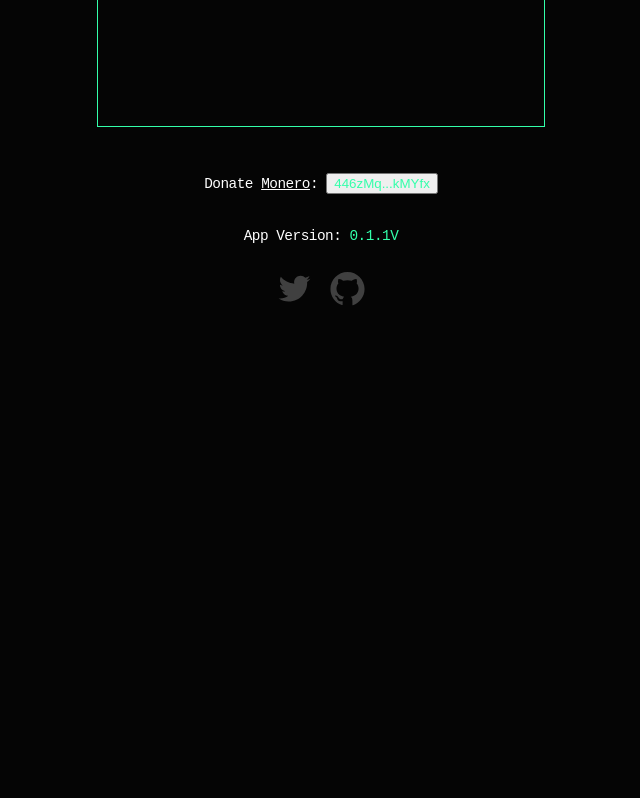
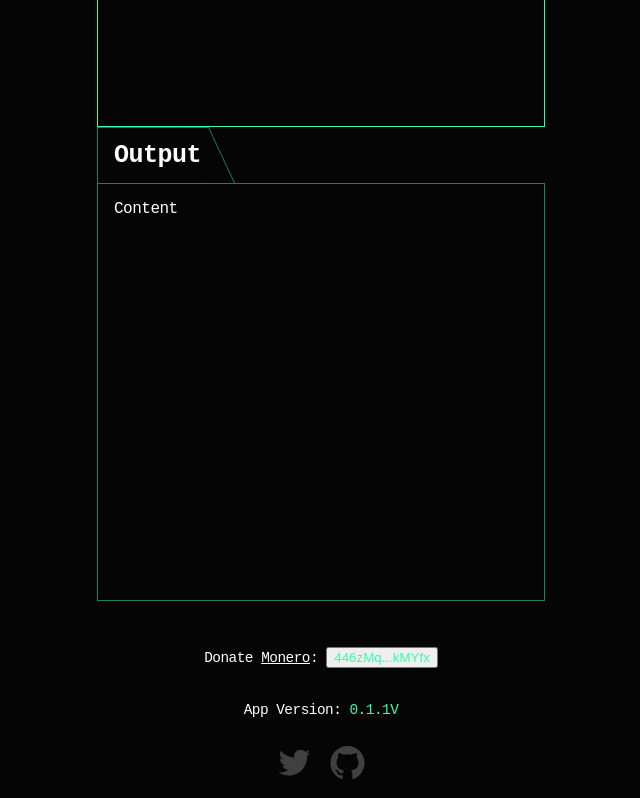
Before and after one commit to AmphibianDev/file-wallet, a React (Vite) app: page / in a window 1280 px wide. Shown: the part 560-1358 px from the top of the page, without its empty margins (319-959 px from the left). Before the commit the page ends 901 px from the top, so only its background shows below. Built offline with nearby package versions, Linux system fonts and the light colour scheme; the HTML template or start-up script is replaced by a standard one.

Commit message:
add OutputSection

```diff
--- a/src/App.tsx
+++ b/src/App.tsx
@@ -1,6 +1,7 @@
 import NavBar from './components/NavBar';
 import Footer from './components/Footer';
 import InputSection from './components/InputSection';
+import OutputSection from './components/OutputSection';
 
 import AppCSS from './App.module.css';
 
@@ -10,6 +11,7 @@ function App() {
       <NavBar />
       <main>
         <InputSection />
+        <OutputSection />
       </main>
       <Footer />
     </div>
--- /dev/null
+++ b/src/components/OutputSection.module.css
@@ -0,0 +1,11 @@
+@import '/src/index.css';
+
+.container {
+  min-height: clamp(21rem, 80vw + 1rem, 24rem);
+  padding: 1rem;
+  border: 1px solid var(--color-primary-dark);
+
+  @media (--breakpoint-md) {
+    overflow-y: scroll;
+  }
+}
--- /dev/null
+++ b/src/components/OutputSection.tsx
@@ -0,0 +1,23 @@
+import classNames from 'classnames';
+
+import InputSectionCSS from './InputSection.module.css';
+import OutputSectionCSS from './OutputSection.module.css';
+
+const OutputSection = ({ className }: { className?: string }) => {
+  return (
+    <section className={className}>
+      <div
+        className={classNames(
+          InputSectionCSS.tab,
+          InputSectionCSS.leftTab,
+          InputSectionCSS.staticTab
+        )}
+      >
+        <h2>Output</h2>
+      </div>
+      <div className={OutputSectionCSS.container}>Content</div>
+    </section>
+  );
+};
+
+export default OutputSection;
```
